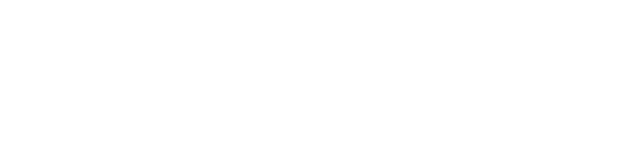
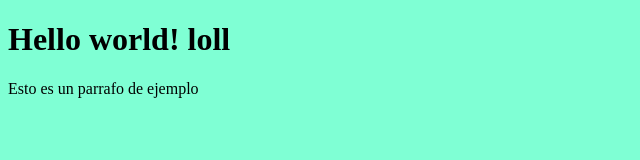
Before and after one commit to ImBely/CursoGit, a plain HTML site: page index.html in a window 1280 px wide. Shown: the whole page, without its empty margins (0-640 px from the left). Drawn offline with Linux system fonts and the light colour scheme.

Commit message:
Parrafo y fuente

```diff
--- a/css/css.css
+++ b/css/css.css
@@ -0,0 +1,5 @@
+@charset "utf8";
+
+body{
+    background-color: aquamarine;
+}
--- a/index.html
+++ b/index.html
@@ -5,9 +5,11 @@
     <meta http-equiv="X-UA-Compatible" content="IE=edge">
     <meta name="viewport" content="width=device-width, initial-scale=1.0">
     <title>Aprendiendo Git y GitHub</title>
+    <link href="css/css.css" rel="stylesheet" type="text/css">
 </head>
 
 <body>
-
+    <h1> Hello world! loll </h1>
+    <p> Esto es un parrafo de ejemplo</p>
 </body>
 </html>
```
